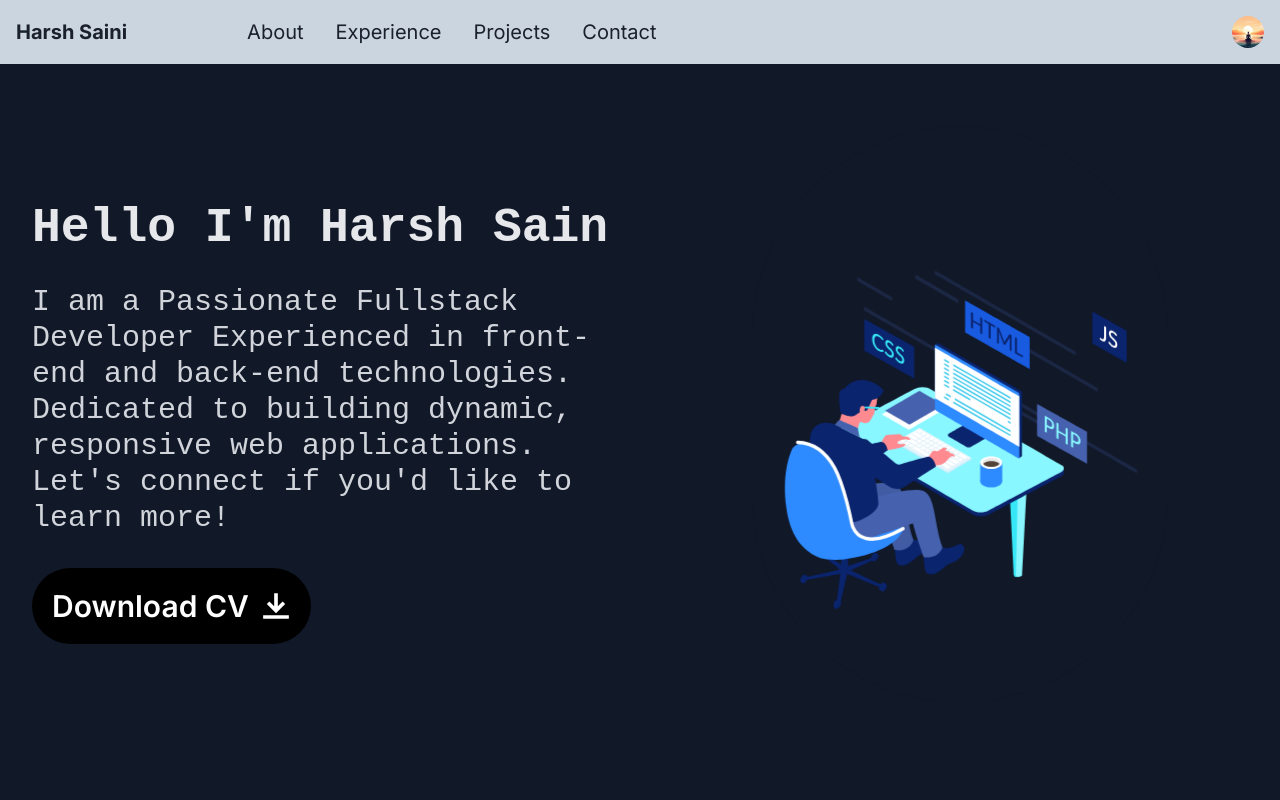
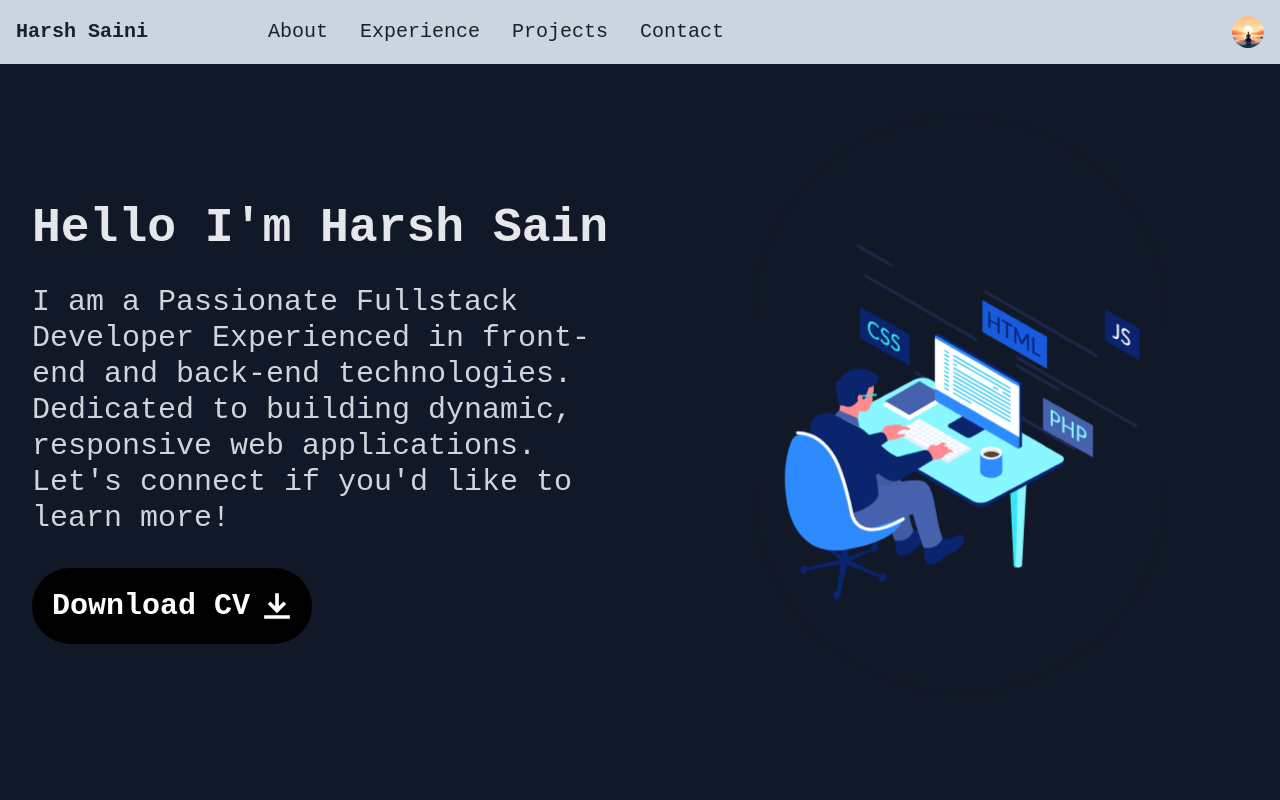
Before and after one commit to HarshSaini3878/portfolio, a Next.js app: page / in a window 1280 px wide. Shown: the top 800 px of the page. Built offline with nearby package versions, Linux system fonts and the light colour scheme.

Commit message:
done just deployment

```diff
--- /dev/null
+++ b/src/app/loading.tsx
@@ -0,0 +1,28 @@
+// LoadingSpinner.js
+"use client"
+import { motion } from 'framer-motion';
+
+const spinnerVariants = {
+  rotate: {
+    rotate: 360,
+    transition: {
+      repeat: Infinity,
+      duration: 1,
+      ease: 'linear',
+    },
+  },
+};
+
+const LoadingSpinner = () => {
+  return (
+    <div className="flex justify-center items-center min-h-screen bg-gray-900">
+      <motion.div
+        className="w-16 h-16 border-4 border-t-4 border-gray-200 border-t-gray-800 rounded-full"
+        variants={spinnerVariants}
+        animate="rotate"
+      ></motion.div>
+    </div>
+  );
+};
+
+export default LoadingSpinner;
--- a/src/app/page.tsx
+++ b/src/app/page.tsx
@@ -1,18 +1,39 @@
-import HeroSection from "@/components/HeroSection";
-import Navbar from "@/components/Navbar";
-import About from "@/components/About";
-import Experience from "@/components/Experience";
-import Footer from "@/components/Footer";
-import Projects from "@/components/Projects";
+"use client"
+import React, { useState, useEffect } from 'react';
+import HeroSection from '@/components/HeroSection';
+import Navbar from '@/components/Navbar';
+import About from '@/components/About';
+import Experience from '@/components/Experience';
+import Footer from '@/components/Footer';
+import Projects from '@/components/Projects';
+import JugglingBallLoader from '@/components/loader';
+
 export default function Home() {
+  const [loading, setLoading] = useState(true);
+
+  useEffect(() => {
+    // Simulate loading or animation preparation
+    const timer = setTimeout(() => {
+      setLoading(false);
+    }, 3000); // Adjust time according to your needs
+
+    return () => clearTimeout(timer);
+  }, []);
+
   return (
-   <div className="overflow-clip bg-gray-900">
-   <Navbar/>
-   <HeroSection/>
-   <About/>
-   <Experience/>
-   <Projects/>
-   <Footer/>
-   </div>
+    <div className="overflow-clip bg-gray-900">
+      {loading ? (
+        <JugglingBallLoader/>
+      ) : (
+        <>
+          <Navbar />
+          <HeroSection />
+          <About />
+          <Experience />
+          <Projects />
+          <Footer />
+        </>
+      )}
+    </div>
   );
 }
--- a/src/components/Experience.tsx
+++ b/src/components/Experience.tsx
@@ -3,6 +3,7 @@
 import React, { useEffect,useState } from 'react';
 import { motion, useAnimation } from 'framer-motion';
 import { useInView } from 'react-intersection-observer';
+
 
 const Experience = () => {
   const controls = useAnimation();
@@ -20,6 +21,7 @@ const Experience = () => {
       }
     }
   };
+
 
   const [isElementInView, setIsElementInView] = useState(false);
 
--- a/src/components/Footer.tsx
+++ b/src/components/Footer.tsx
@@ -1,7 +1,7 @@
 "use client";
 import React from "react";
 import Link from "next/link";
-import Image from "next/image";
+
 import { motion, useInView } from 'framer-motion';
 import { useRef } from 'react';
 import { FontAwesomeIcon } from '@fortawesome/react-fontawesome';
@@ -13,7 +13,7 @@ const Footer = () => {
   return (
     <div className="w-screen min-h-40 flex justify-around gap-10 lg:gap-0 items-center p-10 flex-col md:flex-col lg:flex-row bg-gray-900" id="contact">
       <div className="flex text-4xl md:text-4xl lg:text-6xl font-bold tracking-wide text-center text-white">
-        <span>Get in Touch</span>
+        <span className="font-robotoMono">Get in Touch</span>
         <motion.span
          ref={ref}
       initial={{ y: 200 ,x:-400 }} // Start position (off-screen top)
@@ -25,11 +25,11 @@ const Footer = () => {
     >
 
 
-<FontAwesomeIcon className="pb-5 pl-3" size="xs" icon={faPaperPlane} style={{color: "#ffffff",}} />
+<FontAwesomeIcon className="pb-5 pl-3 " size="xs" icon={faPaperPlane} style={{color: "#ffffff",}} />
 
     </motion.span>
       </div>
-      <div className="flex flex-col gap-6 justify-center items-center">
+      <div className="flex flex-col gap-6 justify-center items-center font-inconsolata">
         {socialLinks.map((link, index) => (
           <Link key={index} href={link.href} passHref>
             <div className="text-center flex items-center justify-between w-[95vw] md:w-[25rem] gap-4 p-4 bg-gray-100 rounded-lg transition-transform transform hover:scale-105">
--- a/src/components/HeroSection.tsx
+++ b/src/components/HeroSection.tsx
@@ -34,9 +34,9 @@ const HeroSection = () => {
         </div>
         <motion.div
         className=" text-xl md:text-2xl lg:text-3xl w-[100%] md:w-[90%] text-gray-300 font-inconsolata"
-        initial={{ opacity: 0, scale: 0.9 }}
-        animate={{ opacity: 1, scale: 1 }}
-        transition={{ duration: 0.2 }}
+        // initial={{ opacity: 0, scale: 0.9 }}
+        // animate={{ opacity: 1, scale: 1 }}
+        // transition={{ duration: 0.2 }}
         >
           I am a Passionate Fullstack Developer Experienced in front-end and back-end
           technologies. Dedicated to building dynamic, responsive web
@@ -45,8 +45,8 @@ const HeroSection = () => {
         <div className="w-[100%] md:w-[90%] flex items-center justify-center md:justify-start">
           <motion.button
             onClick={handleDownload}
-            className="flex items-center justify-around gap-3 text-xl md:text-3xl font-semibold rounded-full text-white px-5 py-5 bg-black"
-            initial={{ x: -400 }}
+            className="flex items-center font-inconsolata justify-around gap-3 text-xl md:text-3xl font-semibold rounded-full text-white px-5 py-5 bg-black"
+            initial={{ x: -300 }}
     animate={{ x: 0 }}
     transition={{ type: "spring", stiffness: 300, duration: 0.3 }}
           >
--- a/src/components/Navbar.tsx
+++ b/src/components/Navbar.tsx
@@ -64,7 +64,7 @@ export default function Navbar() {
 
   return (
     <>
-      <Box bg={useColorModeValue('gray.300', 'gray.900')} className="bg-gray-400" px={4}>
+      <Box bg={useColorModeValue('gray.300', 'gray.900')} className="bg-gray-400 font-inconsolata" px={4}>
         <Flex h={16} alignItems={'center'} justifyContent={'space-between'}>
           <IconButton
             size={'md'}
@@ -74,7 +74,7 @@ export default function Navbar() {
             onClick={isOpen ? onClose : onOpen}
           />
           <HStack spacing={8} alignItems={'center'}>
-            <Box className='font-bold text-xl '>Harsh Saini</Box>
+            <Box className='font-bold text-xl font-robotoMono '>Harsh Saini</Box>
             <HStack as={'nav'} spacing={4} display={{ base: 'none', md: 'flex' }} marginLeft={20}>
               {Links.map((link) => (
                 <NavLink   key={link.text}  href={link.href}>{link.text} </NavLink>
--- a/src/components/Projects.tsx
+++ b/src/components/Projects.tsx
@@ -17,15 +17,15 @@ const Projects = () => {
                 className="rounded-lg mb-4 sm:h-[200px]"
                 style={{ width: "100%", height: "300px" }}
               />
-              <h2 className="text-2xl font-bold mb-2 text-gray-200">{project.name}</h2>
-              <p className="mb-4 text-gray-300">{project.description}</p>
-              <h4 className="text-xl text-gray-200 font-semibold mb-2">Technologies Used:</h4>
-              <ul className="list-disc list-inside mb-4 text-white">
+              <h2 className="text-2xl font-bold mb-2 text-gray-200 font-robotoMono">{project.name}</h2>
+              <p className="mb-4 text-gray-300 font-montserrat">{project.description}</p>
+              <h4 className="text-xl text-gray-200 font-semibold font-robotoMono mb-2">Technologies Used:</h4>
+              <ul className="list-disc list-inside mb-4 text-white font-inconsolata">
                 {project.technologiesUsed.map((tech, i) => (
                   <li key={i}>{tech}</li>
                 ))}
               </ul>
-              <div className="mt-auto text-white">
+              <div className="mt-auto text-white font-poppins">
                 <a
                   href={project.githubLink}
                   target="_blank"
--- /dev/null
+++ b/src/components/loader.tsx
@@ -0,0 +1,12 @@
+// JugglingBallLoader.js
+import React from 'react';
+
+const JugglingBallLoader = () => {
+  return (
+    <div className="flex justify-center items-center h-screen">
+    <div className="w-16 h-16 border-t-4 border-blue-500 border-solid rounded-full animate-spin"></div>
+  </div>
+  );
+};
+
+export default JugglingBallLoader;
--- a/tailwind.config.ts
+++ b/tailwind.config.ts
@@ -23,6 +23,7 @@ const config: Config = {
         "gradient-conic":
           "conic-gradient(from 180deg at 50% 50%, var(--tw-gradient-stops))",
       },
+
       keyframes: {
         typing: {
           "0%": {
@@ -40,10 +41,24 @@ const config: Config = {
           "100%": {
             borderColor: "white"
           }
-        }
+        },
+        bounce: {
+          '0%,100%': {
+            transform: 'translateY(-50%)',
+          },
+          '50%': {
+            transform: 'translateY(0)',
+          },
+        },
+        spin: {
+          '0%': { transform: 'rotate(0deg)' },
+          '100%': { transform: 'rotate(360deg)' },
+        },
       },
       animation: {
-        typing: "typing 2s steps(20)  alternate, blink .7s "
+        typing: "typing 2s steps(20)  alternate, blink .7s ",
+        bounce: 'bounce 1s infinite',
+        spin: 'spin 1s linear infinite',
       },
 
 
```
